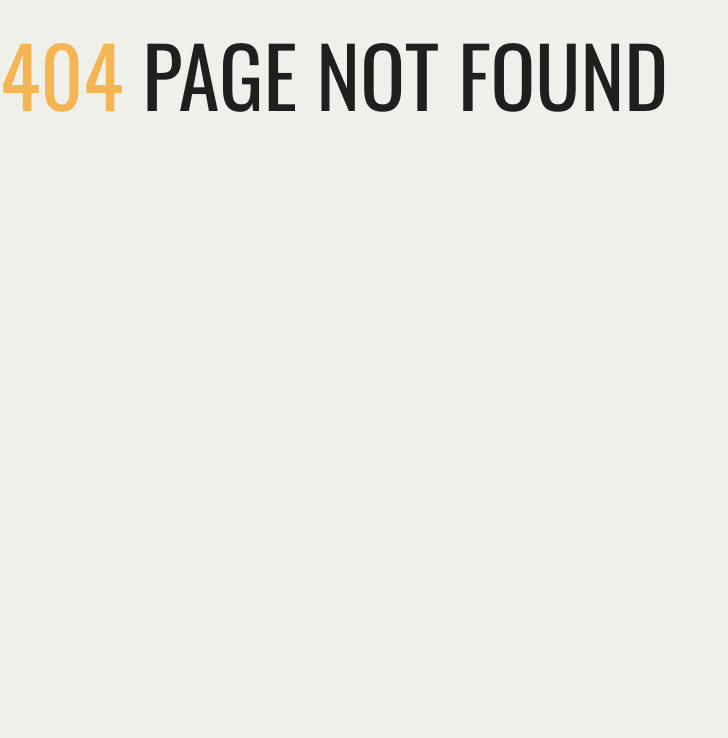
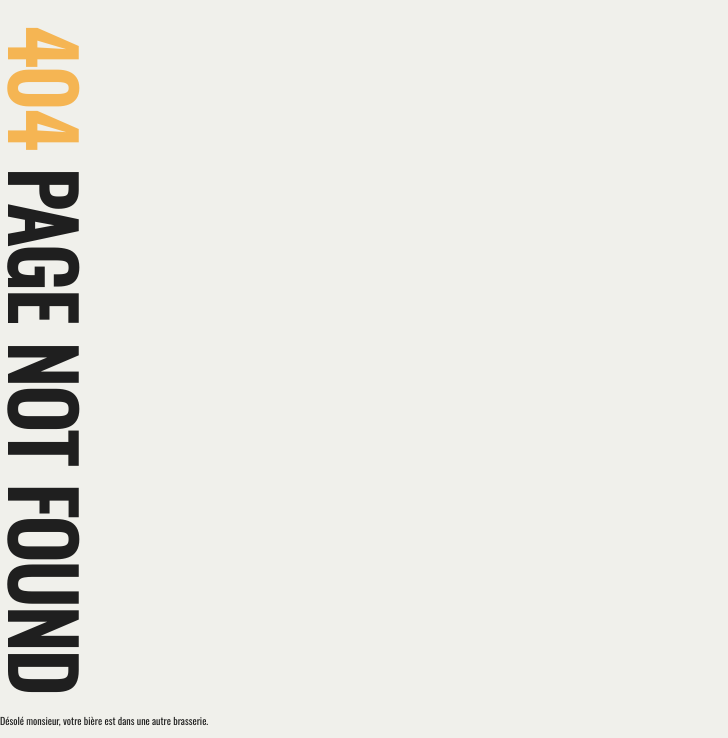
Before and after one commit to r0m21/databeerbase, a PHP site: the page made by app/view/Error/404.html.twig in a window 1280 px wide. Shown: the part 181-919 px from the top of the page, without its empty margins (0-728 px from the left). Before the commit the page ends 293 px from the top, so only its background shows below. Run offline with PHP 8.4, Linux system fonts and the light colour scheme; the template is opened without the code that fills it, so the values that code supplies are empty; some libraries are stand-ins or nearby versions.

Commit message:
Modifs searchBeer

```diff
--- a/app/view/Error/404.html.twig
+++ b/app/view/Error/404.html.twig
@@ -6,9 +6,9 @@
 
 {% block content %}
     <div>
-        <h1 class="oswald fs133"><span class="color2">404</span> PAGE NOT FOUND</h1>
+        <h1 class="oswald bold fs133 orientation"><span class="color2">404</span> PAGE NOT FOUND</h1>
 
-
+        <p class="oswald">Désolé monsieur, votre bière est dans une autre brasserie.</p>
 
     </div>
 {% endblock %}
--- a/app/view/Page/searchBeer.html.twig
+++ b/app/view/Page/searchBeer.html.twig
@@ -15,7 +15,7 @@
     <input type="text" name="styleBeer" id="style">
 
     <select name="degBeer" id="">
-        <?php for
+
 
     </select>
 
--- a/assets/css/style.css
+++ b/assets/css/style.css
@@ -12,6 +12,7 @@ html{font-size:62.5%;}
         .fs12{font-size: 1.2rem;}
         .bold{font-weight:600;}
         .light{font-weight:300;}
+        .orientation{text-orientation: sideways-left; writing-mode: tb-rl;}
 
         /* Families */
         .roboto{font-family: 'Roboto', sans-serif;}
```
Also changed, not shown: app/controller/IndexController.php (line endings or trailing spaces).
